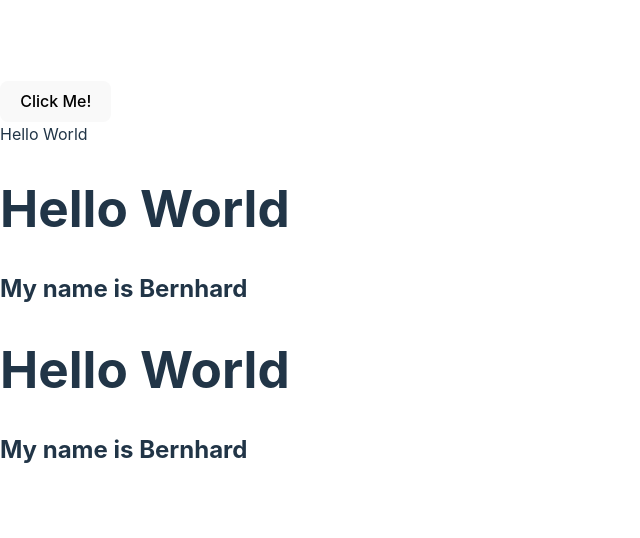
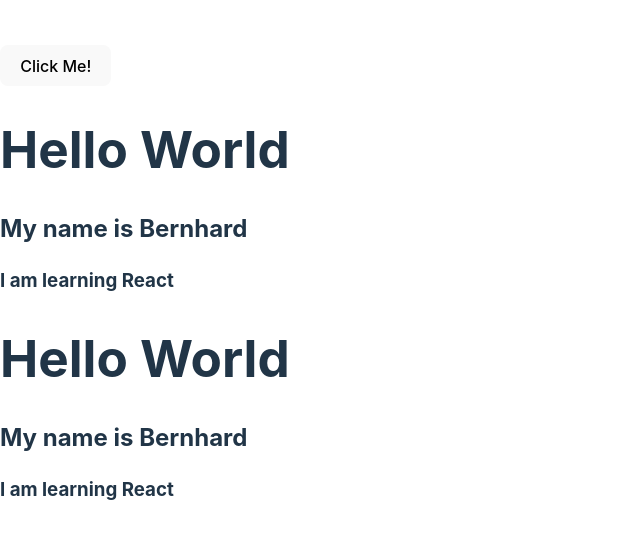
Before and after one commit to MatchaBear/demo-vite, a React (Vite) app in the folder react-vite/: page / in a window 1280 px wide. Shown: the part 116-654 px from the top of the page, without its empty margins (0-640 px from the left). Built offline with nearby package versions, Linux system fonts and the light colour scheme.

Commit message:
attempt to create the appending button myself

```diff
--- a/react-vite/src/App.tsx
+++ b/react-vite/src/App.tsx
@@ -3,10 +3,29 @@ import Test123 from "./test";
 export default function App() {
   return (
     <div>
-      <button>Click Me!</button>
-      <div id="hello-world">Hello World</div>
+      <button id="clickme">Click Me!</button>
       <Test123 />
+      <TestABC />
       <Test123 />
+      <TestABC />
+      <div id="afterclicked">{/*  */}</div>
     </div>
   );
 }
+
+function TestABC() {
+  return (
+    <div>
+      <h3>I am learning React</h3>
+    </div>
+  );
+}
+
+// const abc = document.getElementById("clickme");
+
+// abc?.addEventListener("click", (event) => {
+//   event.preventDefault();
+
+//   const xyz = document.getElementById("afterclicked");
+//   xyz.appendChild(document.createElement("h1"));
+// });
```
Also changed, not shown: react-vite/src/button.tsx (added, +12 -0 lines).
